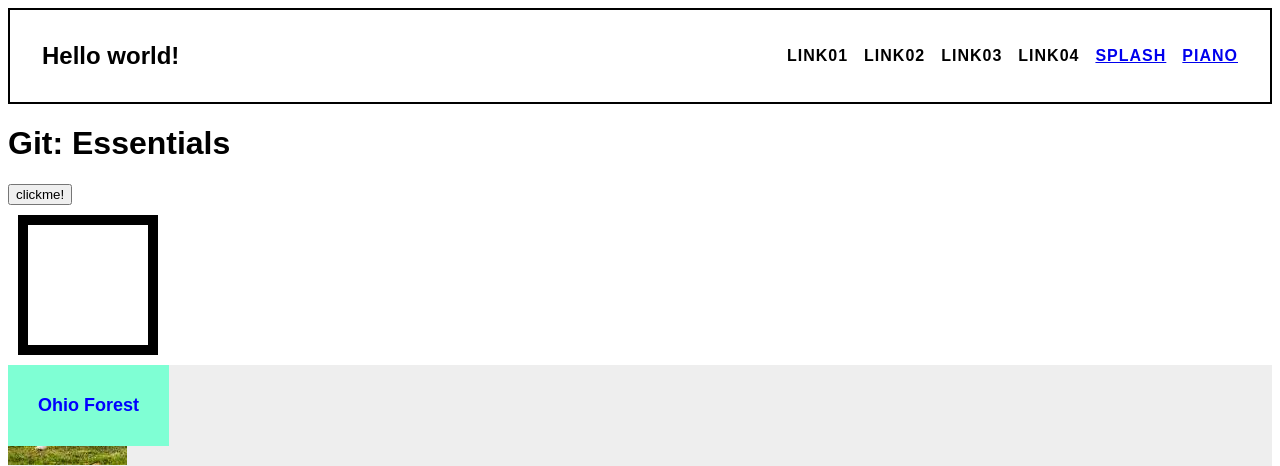
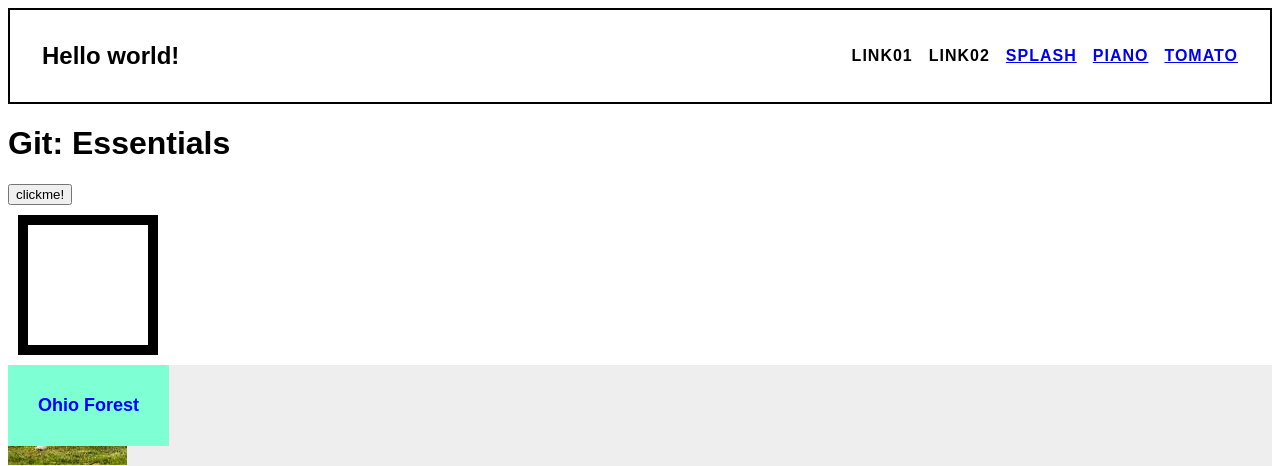
Before and after one commit to nicolodo/01GitEssentials, a plain HTML site: page index.html in a window 1280 px wide. Shown: the top 466 px of the page. Drawn offline with Linux system fonts and the light colour scheme.

Commit message:
init tomatoTime page

```diff
--- a/index.html
+++ b/index.html
@@ -13,10 +13,11 @@
     <div class="links">
       <div class="link">LINK01</div>
       <div class="link">LINK02</div>
-      <div class="link">LINK03</div>
-      <div class="link">LINK04</div>
+      <!-- <div class="link">LINK03</div> -->
+      <!-- <div class="link">LINK04</div> -->
       <a href="./pages/splashPage.html">SPLASH</a>
       <a href="./pages/piano.html">PIANO</a>
+      <a href="./pages/tomatoTime.html">TOMATO</a>
     </div>
   </section>
   <h1>Git: Essentials</h1>
```
Also changed, not shown: pages/tomatoTime.css (added), pages/tomatoTime.html (added), pages/tomatoTime.js (added).
